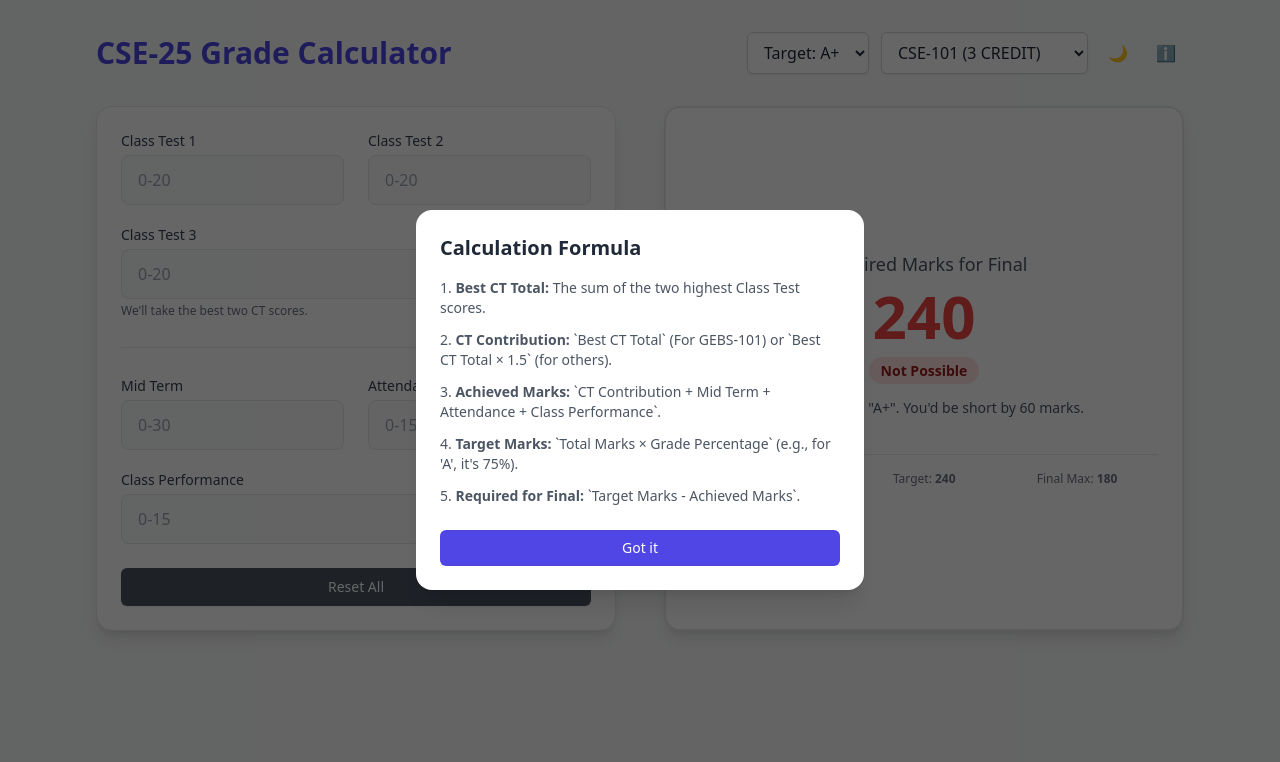
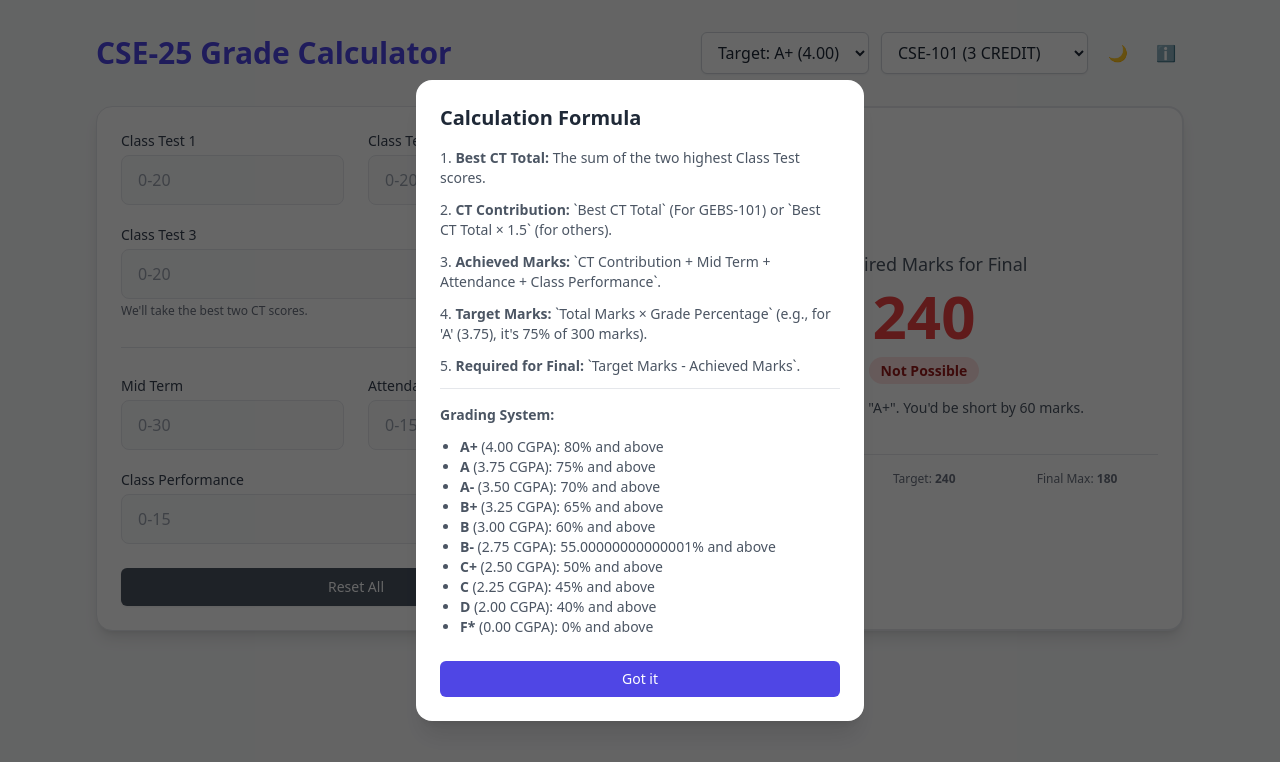
Before and after one commit to NiloyTheSpd/MIST-Grade-Calculator, a React (Vite) app: page / in a window 1280 px wide. Both pictures are taken after a click on the button "ℹ️". Shown: the top 762 px of the page. Built offline with nearby package versions, Linux system fonts and the light colour scheme; the HTML template or start-up script is replaced by a standard one.

Commit message:
added cg too

```diff
--- a/src/App.jsx
+++ b/src/App.jsx
@@ -10,10 +10,18 @@ const COURSES = [
   { id: 'GEBS-101', name: 'GEBS-101', credits: 2 },
 ];
 
-// NEW: Added a mapping for grades to their minimum percentage thresholds
+// CHANGED: Expanded GRADE_THRESHOLDS to include gradePoints
 const GRADE_THRESHOLDS = {
-  'A+': 0.80, 'A': 0.75, 'A-': 0.70, 'B+': 0.65,
-  'B': 0.60, 'B-': 0.55, 'C+': 0.50, 'C': 0.45, 'D': 0.40,
+  'A+': { percentage: 0.80, gradePoints: 4.00 },
+  'A': { percentage: 0.75, gradePoints: 3.75 },
+  'A-': { percentage: 0.70, gradePoints: 3.50 },
+  'B+': { percentage: 0.65, gradePoints: 3.25 },
+  'B': { percentage: 0.60, gradePoints: 3.00 },
+  'B-': { percentage: 0.55, gradePoints: 2.75 },
+  'C+': { percentage: 0.50, gradePoints: 2.50 },
+  'C': { percentage: 0.45, gradePoints: 2.25 },
+  'D': { percentage: 0.40, gradePoints: 2.00 },
+  'F*': { percentage: 0.00, gradePoints: 0.00 } // Added F* as a selectable target, even if unlikely
 };
 
 const INITIAL_INPUTS = {
@@ -57,12 +65,12 @@ const NumberInput = ({ name, label, value, onChange, min, max, error, helperText
 export default function App() {
   const [isDarkMode, setIsDarkMode] = useState(() => {
     if (typeof window !== 'undefined') {
-      return window.matchMedia && window.matchMedia('(pre-color-scheme: dark)').matches;
+      return window.matchMedia && window.matchMedia('(prefers-color-scheme: dark)').matches;
     }
     return false;
   });
   const [selectedCourseId, setSelectedCourseId] = useState(COURSES[0].id);
-  const [targetGrade, setTargetGrade] = useState('A+'); // NEW: State for the target grade
+  const [targetGrade, setTargetGrade] = useState('A+');
   const [inputs, setInputs] = useState(INITIAL_INPUTS);
   const [errors, setErrors] = useState({});
   const [isInfoVisible, setIsInfoVisible] = useState(false);
@@ -74,9 +82,9 @@ export default function App() {
     const isThreeCredit = credits === 3;
     const isGebs101 = selectedCourse.id === 'GEBS-101';
 
-    // CHANGED: Target is now dynamic based on selected grade
+    // CHANGED: Access percentage from the GRADE_THRESHOLDS object
     const totalMarks = isThreeCredit ? 300 : 200;
-    const target = totalMarks * GRADE_THRESHOLDS[targetGrade];
+    const target = totalMarks * GRADE_THRESHOLDS[targetGrade].percentage;
 
     let midTermMax = isThreeCredit ? 30 : 20;
     let attendanceMax = 15;
@@ -97,6 +105,7 @@ export default function App() {
 
     return {
       credits,
+      totalMarks, // NEW: added for info display
       target,
       finalMax,
       midTermMax,
@@ -104,7 +113,7 @@ export default function App() {
       performanceMax,
       applyCtMultiplier
     };
-  }, [selectedCourse, targetGrade]); // CHANGED: Added targetGrade dependency
+  }, [selectedCourse, targetGrade]);
 
   const calculationResult = useMemo(() => {
     let hasErrors = Object.values(errors).some(e => e);
@@ -131,7 +140,6 @@ export default function App() {
     let status = `Aiming for ${targetGrade}`;
     let message = `You need ${Math.ceil(Math.max(0, required))} marks in the Final.`;
 
-    // CHANGED: Messages now reference the target grade
     if (required <= 0) {
       status = 'Achieved';
       message = `You've already secured the target for a(n) "${targetGrade}" grade.`;
@@ -148,7 +156,7 @@ export default function App() {
       status,
       message,
     };
-  }, [inputs, errors, courseConfig, targetGrade]); // CHANGED: Added targetGrade dependency
+  }, [inputs, errors, courseConfig, targetGrade]);
 
   useEffect(() => {
     if (isDarkMode) {
@@ -203,16 +211,16 @@ export default function App() {
             CSE-25 Grade Calculator
           </h1>
           <div className="flex items-center gap-3">
-            {/* NEW: Target Grade Selector */}
             <select
               value={targetGrade}
               onChange={(e) => setTargetGrade(e.target.value)}
               aria-label="Target Grade"
               className="bg-white dark:bg-gray-800 border border-gray-300 dark:border-gray-600 rounded-md shadow-sm py-2 px-3 focus:outline-none focus:ring-2 focus:ring-indigo-500"
             >
-              {Object.keys(GRADE_THRESHOLDS).map(grade => (
+              {/* CHANGED: Display grade and grade points */}
+              {Object.entries(GRADE_THRESHOLDS).map(([grade, data]) => (
                 <option key={grade} value={grade}>
-                  Target: {grade}
+                  Target: {grade} ({data.gradePoints.toFixed(2)})
                 </option>
               ))}
             </select>
@@ -308,8 +316,17 @@ export default function App() {
                     <p>1. <strong>Best CT Total:</strong> The sum of the two highest Class Test scores.</p>
                     <p>2. <strong>CT Contribution:</strong> `Best CT Total` (For GEBS-101) or `Best CT Total × 1.5` (for others).</p>
                     <p>3. <strong>Achieved Marks:</strong> `CT Contribution + Mid Term + Attendance + Class Performance`.</p>
-                    <p>4. <strong>Target Marks:</strong> `Total Marks × Grade Percentage` (e.g., for 'A', it's 75%).</p>
+                    <p>4. <strong>Target Marks:</strong> `Total Marks × Grade Percentage` (e.g., for 'A' ({GRADE_THRESHOLDS['A'].gradePoints.toFixed(2)}), it's {GRADE_THRESHOLDS['A'].percentage * 100}% of {courseConfig.totalMarks} marks).</p> {/* CHANGED: Example now includes grade points */}
                     <p>5. <strong>Required for Final:</strong> `Target Marks - Achieved Marks`.</p>
+
+                    <h4 className="font-semibold mt-4 pt-4 border-t border-gray-200 dark:border-gray-600">Grading System:</h4>
+                    <ul className="list-disc pl-5">
+                        {Object.entries(GRADE_THRESHOLDS).map(([grade, data]) => (
+                            <li key={grade}>
+                                <strong>{grade}</strong> ({data.gradePoints.toFixed(2)} CGPA): {data.percentage * 100}% and above
+                            </li>
+                        ))}
+                    </ul>
                 </div>
                  <button onClick={() => setIsInfoVisible(false)} className="mt-6 w-full py-2 px-4 rounded-md text-sm font-medium text-white bg-indigo-600 hover:bg-indigo-700 focus:outline-none focus:ring-2 focus:ring-offset-2 focus:ring-indigo-500 dark:focus:ring-offset-gray-800">
                     Got it
```
